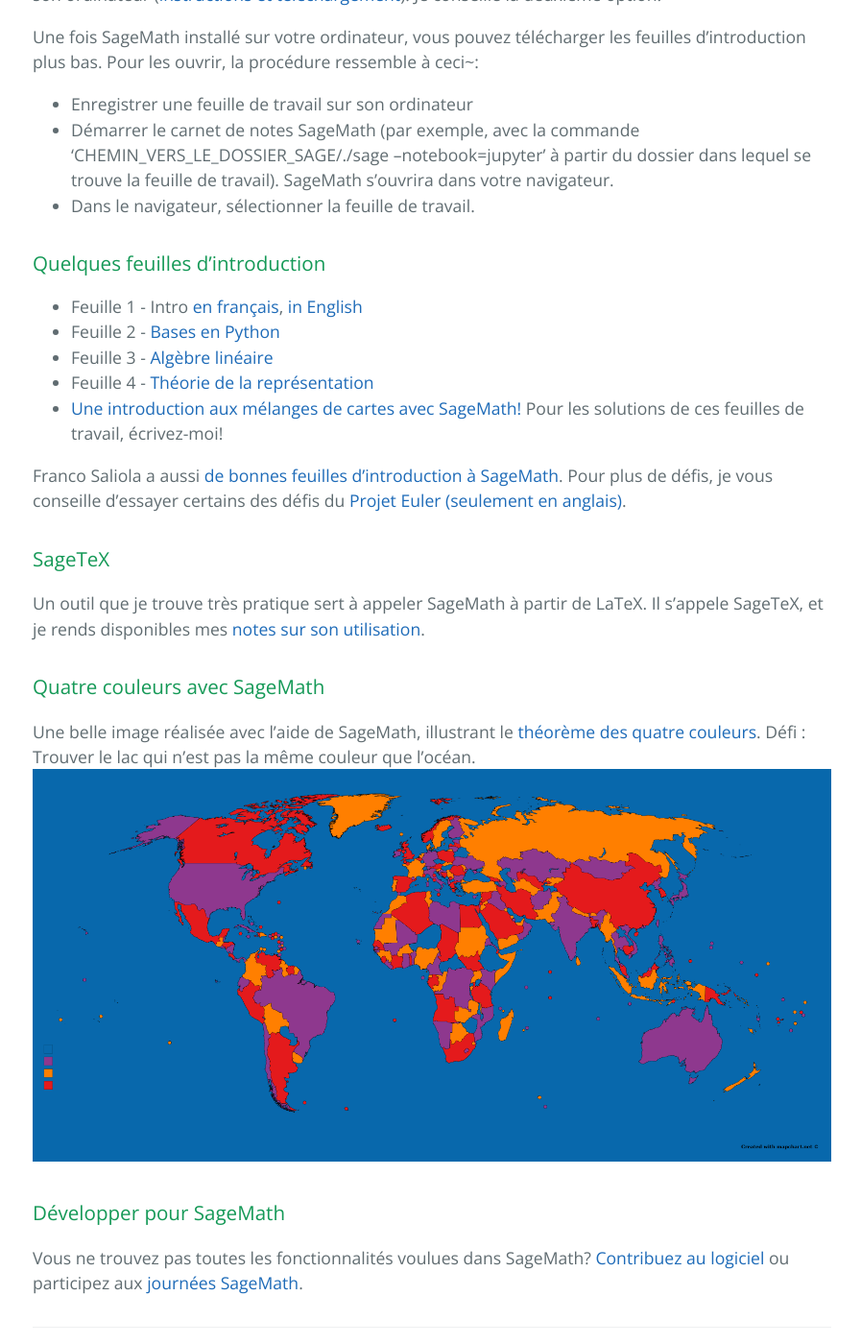
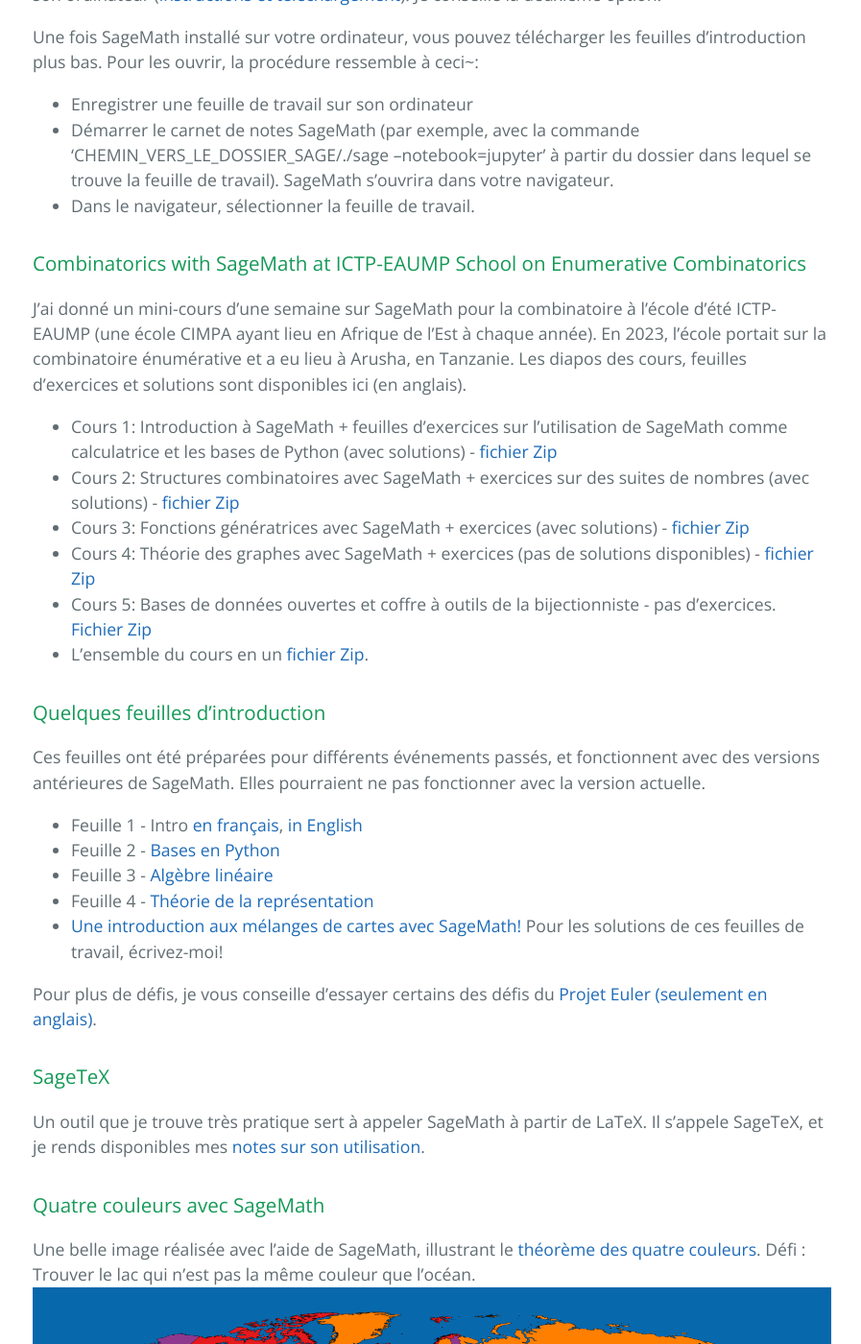
Before and after one commit to nadialafreniere/nadialafreniere.github.io, a Jekyll site: the page built from sage.md, in a window 1280 px wide and 1400 px high, scrolled down 558 px. Shown: the whole window at 96% size, without its empty margins (190-1087 px from the left). Built offline with Jekyll 4.4.1, drawn with Linux system fonts in a browser that asks for light colours; our own code applies the rules of GitHub Pages for plain Markdown files.

Commit message:
Updated version of Sage Course

```diff
--- a/sage.md
+++ b/sage.md
@@ -16,7 +16,17 @@
  * Démarrer le carnet de notes SageMath (par exemple, avec la commande 'CHEMIN_VERS_LE_DOSSIER_SAGE/./sage --notebook=jupyter' à partir du dossier dans lequel se trouve la feuille de travail). SageMath s'ouvrira dans votre navigateur.
  * Dans le navigateur, sélectionner la feuille de travail.
 
+### Combinatorics with SageMath at ICTP-EAUMP School on Enumerative Combinatorics
+J'ai donné un mini-cours d'une semaine sur SageMath pour la combinatoire à l'école d'été ICTP-EAUMP (une école CIMPA ayant lieu en Afrique de l'Est à chaque année). En 2023, l'école portait sur la combinatoire énumérative et a eu lieu à Arusha, en Tanzanie. Les diapos des cours, feuilles d'exercices et solutions sont disponibles ici (en anglais).
+ * Cours 1: Introduction à SageMath + feuilles d'exercices sur l'utilisation de SageMath comme calculatrice et les bases de Python (avec solutions) - [fichier Zip](Sage_course_Arusha/Lecture1.zip)
+ * Cours 2: Structures combinatoires avec SageMath + exercices sur des suites de nombres (avec solutions) - [fichier Zip](Sage_course_Arusha/Lecture2.zip)
+ * Cours 3: Fonctions génératrices avec SageMath + exercices (avec solutions) - [fichier Zip](Sage_course_Arusha/Lecture3.zip)
+ * Cours 4: Théorie des graphes avec SageMath + exercices (pas de solutions disponibles) - [fichier Zip](Sage_course_Arusha/Lecture4.zip)
+ * Cours 5: Bases de données ouvertes et coffre à outils de la bijectionniste - pas d'exercices. [Fichier Zip](Sage_course_Arusha/Lecture5.zip)
+ * L'ensemble du cours en un [fichier Zip](Sage_course_Arusha/AllLectures.zip).
+
 ### Quelques feuilles d'introduction
+Ces feuilles ont été préparées pour différents événements passés, et fonctionnent avec des versions antérieures de SageMath. Elles pourraient ne pas fonctionner avec la version actuelle.
  * Feuille 1 - Intro [en français](sage_ws/Atelier_1_sans_les_solutions.ipynb), [in English](sage_ws/Short_intro.ipynb)
  * Feuille 2 - [Bases en Python](sage_ws/Atelier_2_sans_les_solutions.ipynb)
  * Feuille 3 - [Algèbre linéaire](sage_ws/Atelier_3_sans_les_solutions.ipynb)
@@ -24,7 +34,7 @@
  * [Une introduction aux mélanges de cartes avec SageMath!](sage_ws/Melanges_de_cartes.ipynb)
 Pour les solutions de ces feuilles de travail, écrivez-moi!
 
-Franco Saliola a aussi [de bonnes feuilles d'introduction à SageMath](http://lacim.uqam.ca/~saliola/sage/tutorials/). Pour plus de défis, je vous conseille d'essayer certains des défis du [Projet Euler (seulement en anglais)](https://projecteuler.net/).
+Pour plus de défis, je vous conseille d'essayer certains des défis du [Projet Euler (seulement en anglais)](https://projecteuler.net/).
 
 ### SageTeX
 Un outil que je trouve très pratique sert à appeler SageMath à partir de LaTeX. Il s'appele SageTeX, et je rends disponibles mes [notes sur son utilisation](sage_ws/sagetex.pdf).
```
Also changed, not shown: home.md (+1 -5 lines), index.md (+1 -5 lines), recherche.md (+1 -1 lines), sage_en.md (+6 -5 lines), 6 other files.
